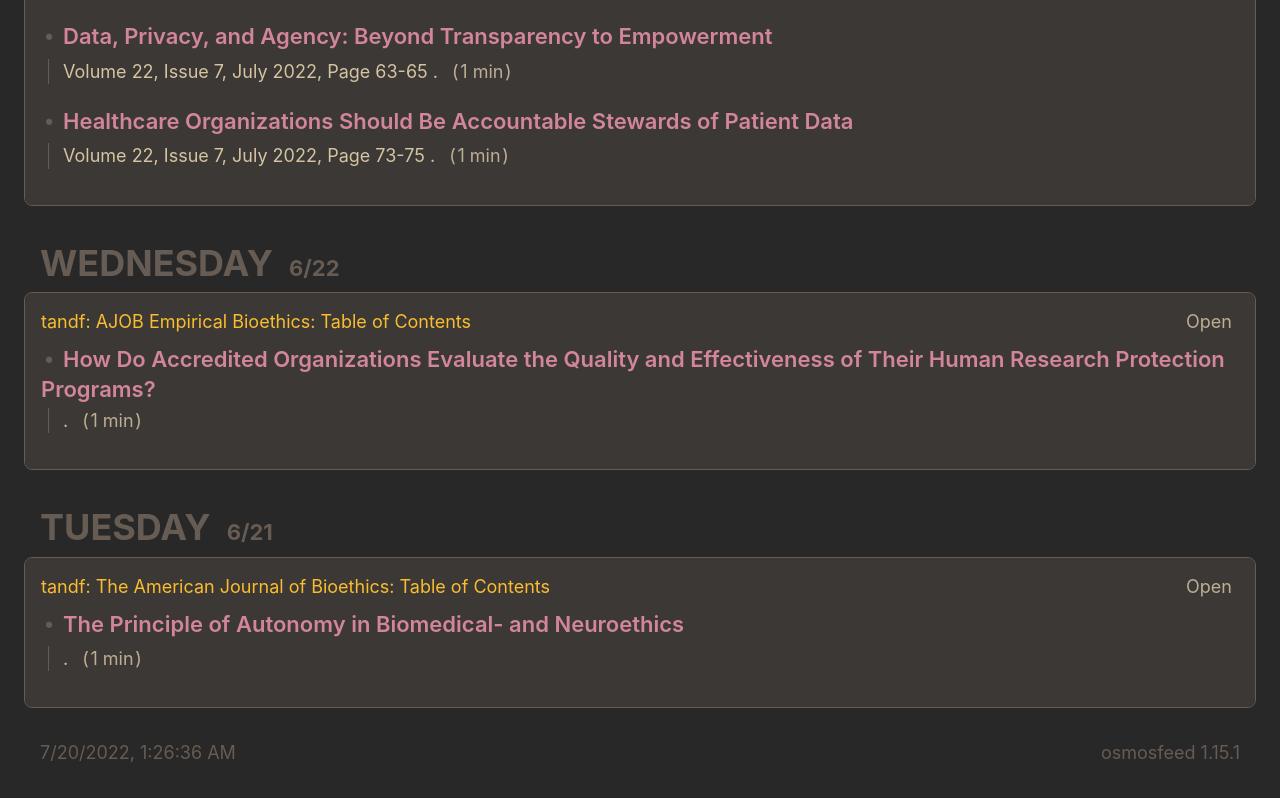
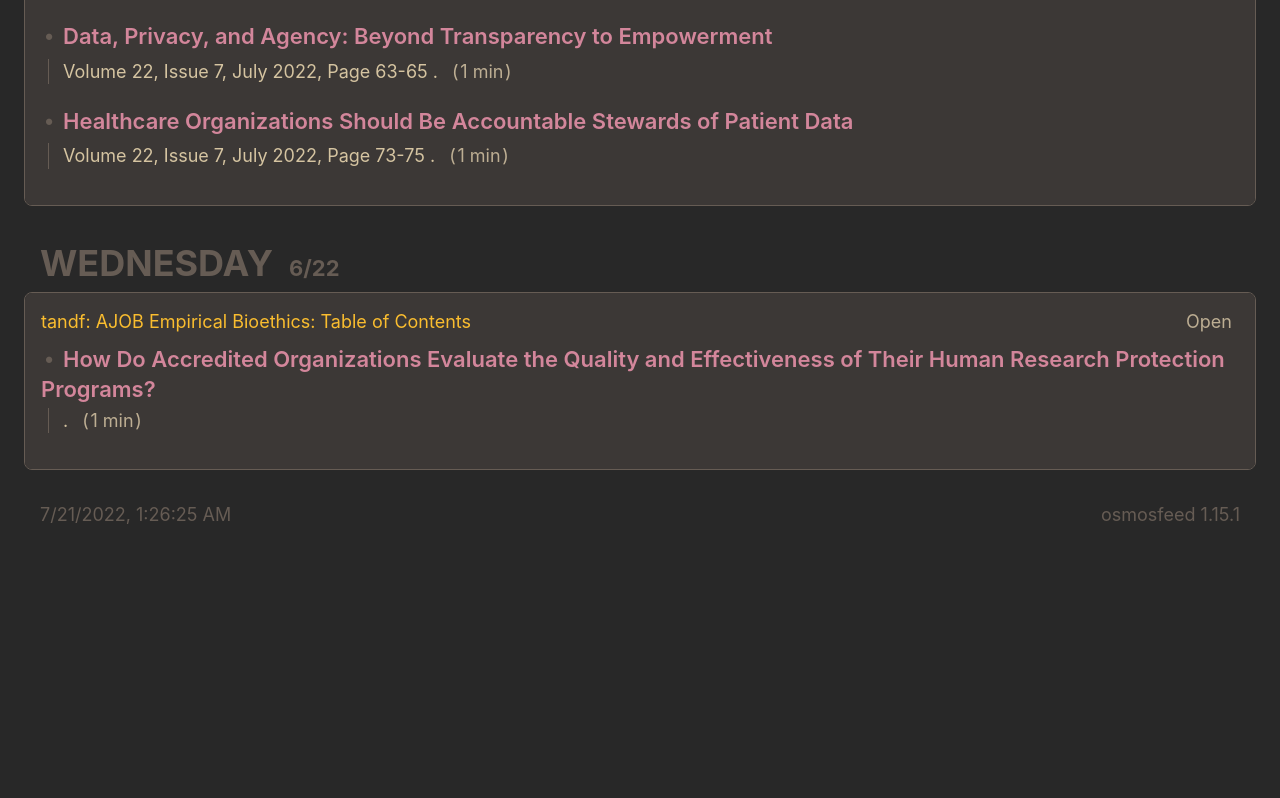
Before and after one commit to ideiaetica/bioetica, a plain HTML site: page index.html in a window 1280 px wide. Shown: the part 4086-4884 px from the top of the page. After the commit the page ends 4645 px from the top, so only its background shows below. Drawn offline with Linux system fonts and the light colour scheme.

Commit message:
deploy: ad9a94fd4f4aeb0e1ba3fd49a6c5d04bda58db49

```diff
--- a/index.html
+++ b/index.html
@@ -986,57 +986,10 @@
             </li>
         </ul>
       </section>
-      <section class="daily-content js-toggle-accordions-scope">
-        <h2 class="daily-heading">
-          <button
-            class="daily-heading-toggle"
-            data-action="toggle-accordions"
-            title="Click to toggle the day, Ctrl + click to toggle all."
-          >
-            <time class="daily-heading-toggle__weekday js-offset-weekday" data-offset-date=2022-06-21 datetime="2022-06-21T02:32:39.000Z">2022-06-21</time>
-            <time class="daily-heading-toggle__date js-offset-date" data-offset-date=2022-06-21 datetime="2022-06-21T02:32:39.000Z"></time>
-          </button>
-        </h2>
-        <ul class="sources card">
-            <li class="card__section">
-              <section class="js-toggle-accordions-scope">
-                <h3 class="source-heading">
-                  <button
-                    class="source-heading__name"
-                    data-action="toggle-accordions"
-                    title="Click to toggle the source, Ctrl + click to toggle all."
-                  >tandf: The American Journal of Bioethics: Table of Contents</button>
-                  <a class="source-heading__link" href="https://www.tandfonline.com/loi/uajb20?af&#x3D;R">Open</a>
-                </h3>
-                <section class="articles-per-source">
-                    <article>
-                      <details
-                        class="article-expander"
-                        data-action="toggle-native-accordion"
-                        data-accordion-key="https://www.tandfonline.com/doi/full/10.1080/15265161.2022.2089291?af&#x3D;R"
-                        open
-                      >
-                        <summary class="article-expander__title">The Principle of Autonomy in Biomedical- and Neuroethics</summary>
-                        <a class="article-summary-link article-summary-box-outer" href="https://www.tandfonline.com/doi/full/10.1080/15265161.2022.2089291?af&#x3D;R">
-                          <div class="article-summary-box-inner media-object">
-                            <span class="media-object__text">
-                              <span>.</span>
-                                &ensp;<span class="article-reading-time">(&hairsp;1
-                                  min&hairsp;)</span>
-                            </span>
-                          </div>
-                        </a>
-                      </details>
-                    </article>
-                </section>
-              </section>
-            </li>
-        </ul>
-      </section>
 
     <footer>
-      <a class="footer-link" href="https://github.com/ideiaetica/bioetica/actions/runs/2701639499">
-        <time id="build-timestamp" datetime="2022-07-20T01:26:36.688Z">2022-07-20T01:26:36.688Z</time>
+      <a class="footer-link" href="https://github.com/ideiaetica/bioetica/actions/runs/2708716914">
+        <time id="build-timestamp" datetime="2022-07-21T01:26:25.229Z">2022-07-21T01:26:25.229Z</time>
       </a>
       <a class="footer-link" href="https://github.com/osmoscraft/osmosfeed">osmosfeed 1.15.1</a>
     </footer>
```
Also changed, not shown: cache.json (+0 -10 lines), 1 other file.
